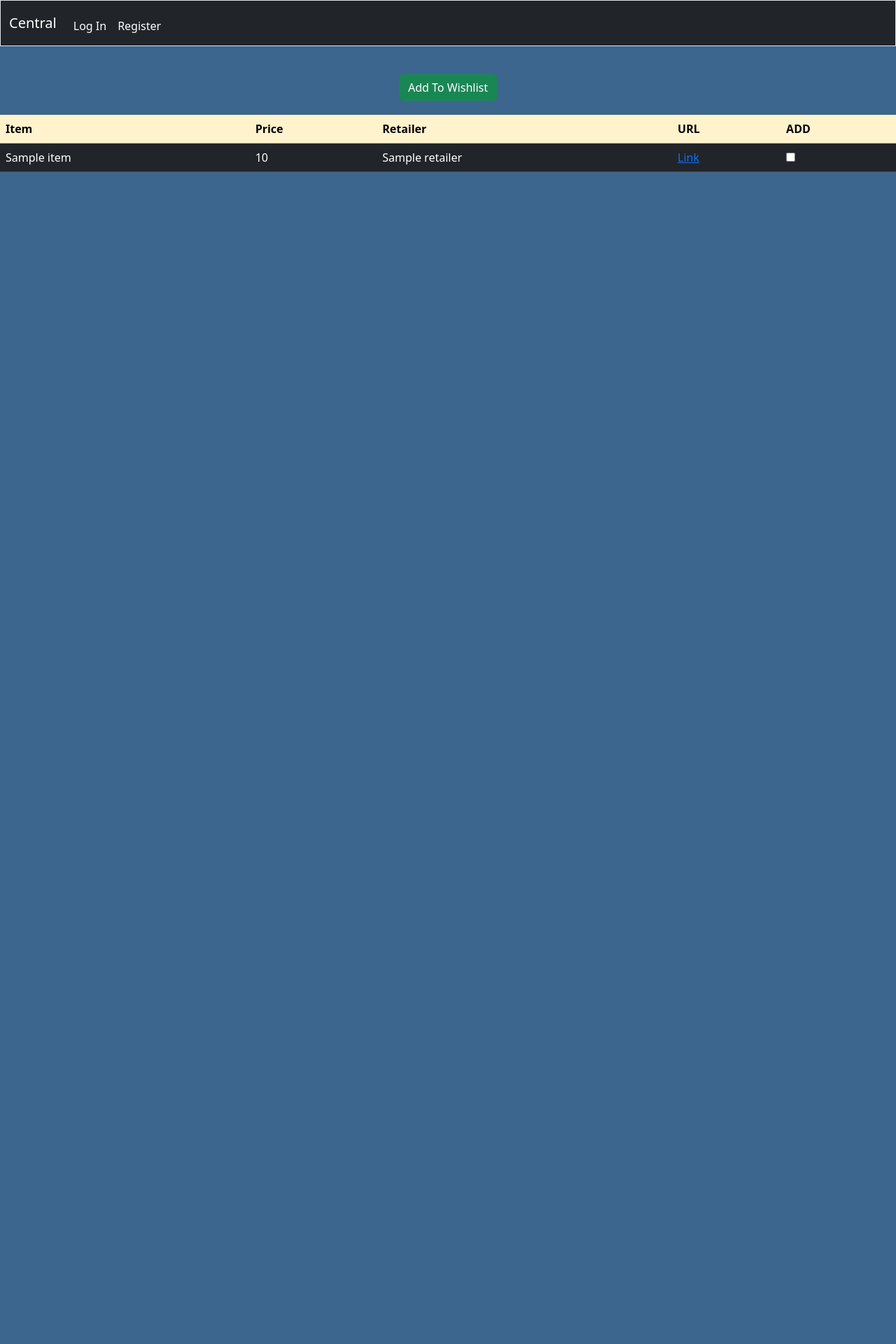
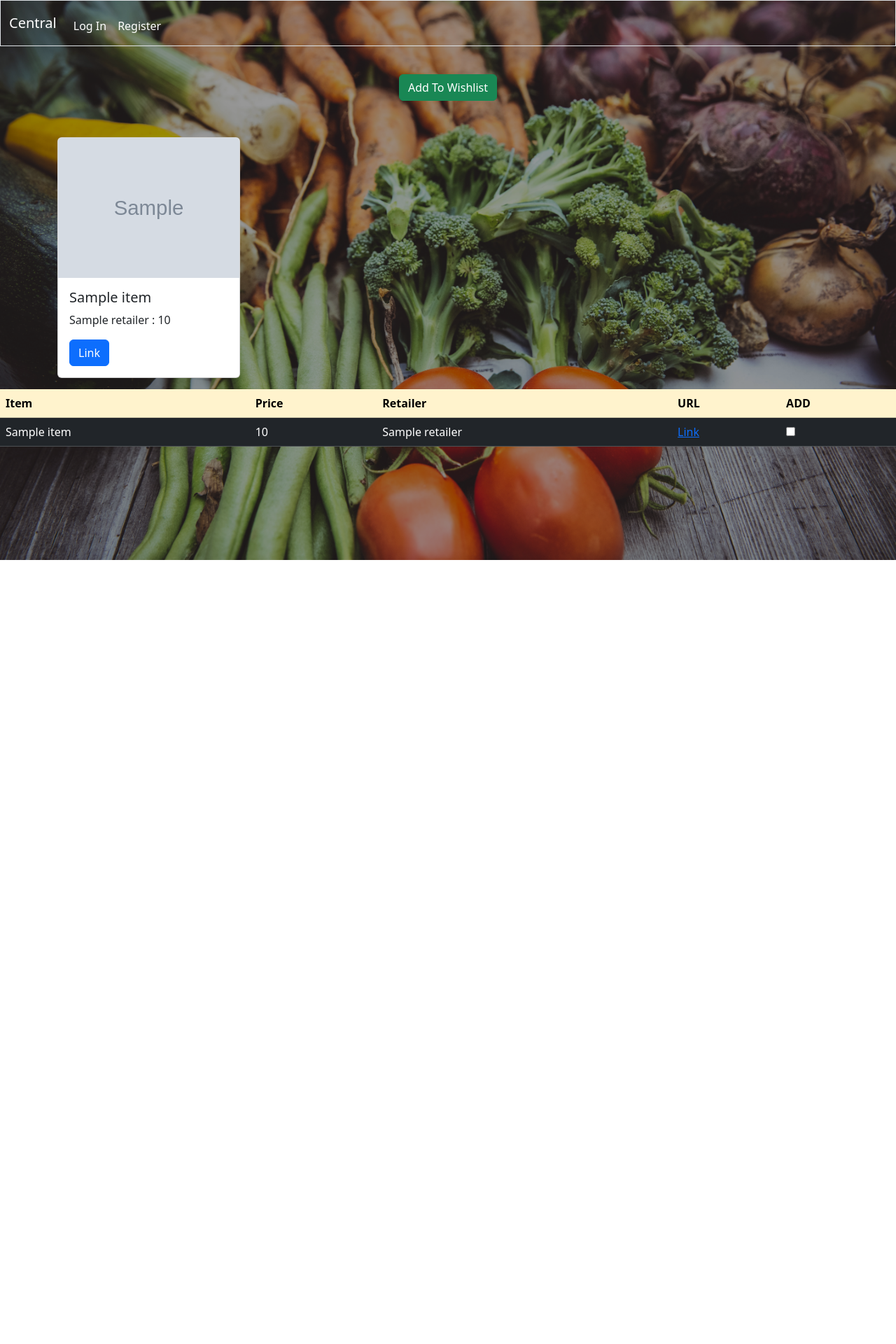
Before and after one commit to Matthieu-MG/Item_Harvest, a Flask app: template templates/results.html in a window 1280 px wide. Shown: the top 1920 px of the page at 70% size. Before the commit the page ends 246 px from the top, so only its background shows below. Run offline with Flask 3, Linux system fonts and the light colour scheme; the template is opened without the code that fills it: most values are stand-ins (such as "Sample title", 1, 10 or a date in 2020); grey boxes marked "Sample" are stand-in pictures; some libraries are stand-ins or nearby versions.

Commit message:
Added bg-img and ebay box

```diff
--- a/app.py
+++ b/app.py
@@ -11,6 +11,8 @@ import json
 load_dotenv()
 # take environment variables from .env.
 
+# print(getCurrency('Mauritius'))
+# EbayFindByID('175811784059')
 '''
 legos = EbayFind('lego')
 for lego in legos:
@@ -79,9 +81,17 @@ def add():
 
     # Gets items added to wishlist
     items = request.get_json()
-    print(items)
     items = items["wishlist"]
+    for item in items:
+        a = json.loads(item)
+        print(a['title'])
+        print(a['price'])
+        print(a['retailer'])
+        print(a['link'])
+        print()
 
+
+    '''
     # Iterates through all items added to wishlist
     for item in items:
 
@@ -99,6 +109,7 @@ def add():
 
         # Else inserts new items to user's wishlist
         db.execute("INSERT INTO users_wishlist(item_id, user_id) VALUES (?, ?)", item, session["user_id"])
+    '''
 
     return redirect(url_for("wishlist"))
 
--- a/static/style.css
+++ b/static/style.css
@@ -1,5 +1,25 @@
 body{
-  background-color: #3c668d;
+  height: 5000px;
+  overflow-x: hidden;
+}
+
+.bg-img
+{
+  height: 100vh;
+  width: 100vw;
+  object-fit: cover;
+  filter: brightness(0.6);
+  position: absolute;
+  top: 0;
+  left: 0;
+  z-index: -1;
+}
+
+img
+{
+  width: 200px;
+  height: 200px;
+  object-fit: cover;
 }
 
 .center
--- a/templates/layout.html
+++ b/templates/layout.html
@@ -20,7 +20,10 @@
     </head>
 
     <body>
-        <nav class="bg-dark border navbar navbar-dark navbar-expand-md">
+
+        <img src="static/markus-spiske-vyHo3nnk8G8-unsplash.jpg" class="bg-img">
+
+        <nav class="border navbar navbar-dark navbar-expand-md">
 
             <div class="container-fluid">
                 <a class="text-white navbar-brand" href="/">Central</a>
--- a/templates/results.html
+++ b/templates/results.html
@@ -26,19 +26,19 @@
         function add_remove(checkbox){
 
             // Gets item's id
-            let id = checkbox.value
+            let item = checkbox.value
             if (checkbox.checked){
 
                 console.log("adding to array")
                 // adds item to end of array
-                items_added.push(id)
+                items_added.push(item)
                 console.log(items_added)
 
             }
             else{
 
                 // Gets index of item's id in array
-                const index = items_added.indexOf(id)
+                const index = items_added.indexOf(item)
 
                 // If id is in items_added array, remove it
                 if (index > -1){
@@ -55,6 +55,25 @@
         <button class="btn btn-success" onclick="addToWishlist()">
             Add To Wishlist
         </button>
+    </div>
+
+    <div class="container">
+        <div class="row gy-3 my-3">
+            {% for item in s_results%}
+
+            <div class="col-md-3">
+                <div class="card h-100">
+                    <img class="card-img-top" src="{{ item.image }}" alt="Card image cap">
+                    <div class="card-body">
+                      <h5 class="card-title">{{ item.title }}</h5>
+                      <p class="card-text">{{ item.retailer }} : {{ item.price }}</p>
+                      <a href="{{ item.link }}" class="btn btn-primary">Link</a>
+                    </div>
+                </div>
+            </div>
+
+            {% endfor %}
+        </div>
     </div>
 
     <div class="table-responsive-sm">
@@ -78,7 +97,7 @@
                             <a href="{{ item.link }}">Link</a>
                         </td>
                         <td>
-                            <input type="checkbox" value="{{ item.id }}" onchange="add_remove(this)">
+                            <input type="checkbox" value='{"title": "{{ item.title }}", "price": {{ item.price }}, "link": "{{ item.link }}", "retailer" : "{{ item.retailer}}"}' onchange="add_remove(this)">
                         </td>
                     </tr>
                 {% endfor %}
```
Also changed, not shown: helpers.py (+10 -9 lines), static/markus-spiske-vyHo3nnk8G8-unsplash.jpg (added), webApp.db.
